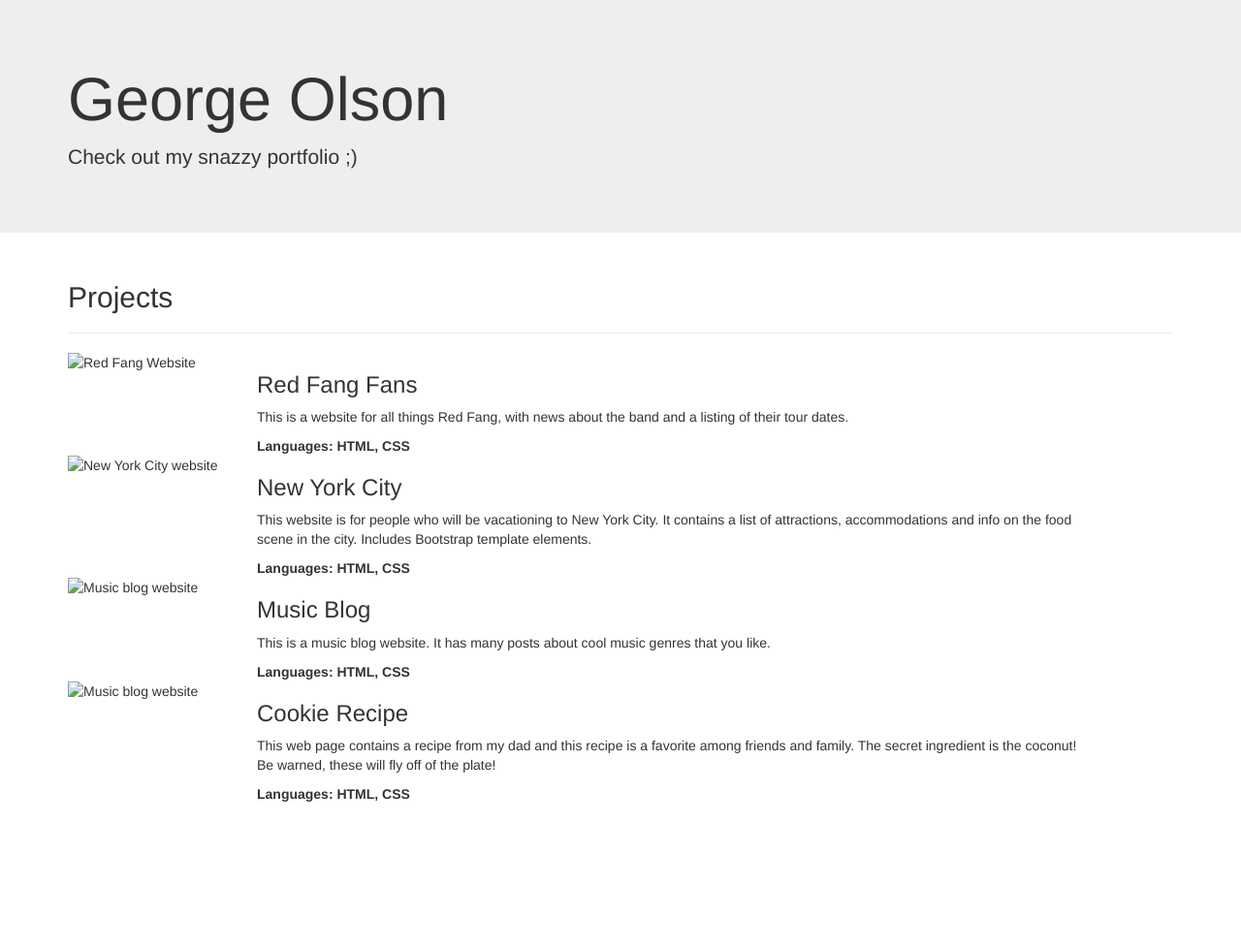
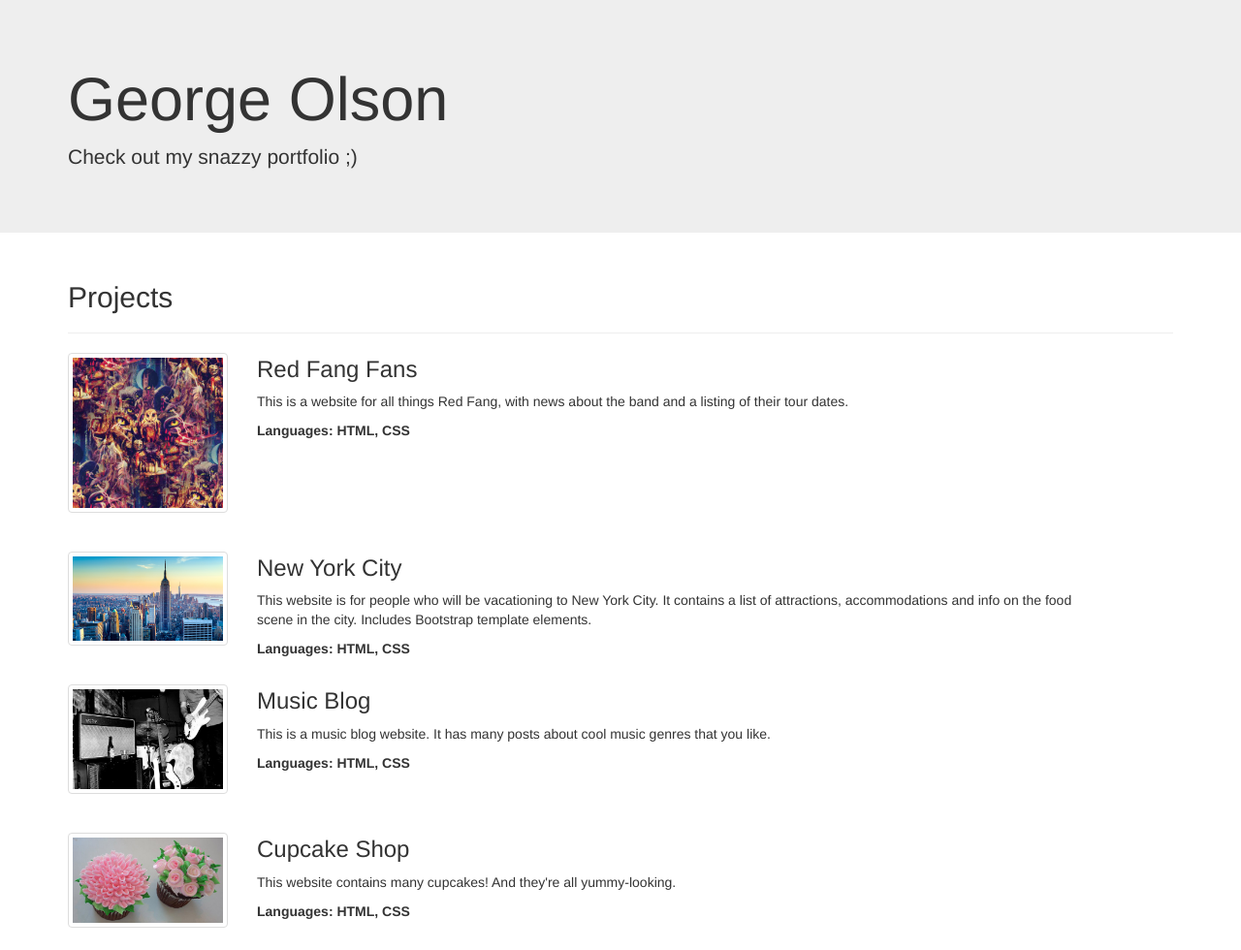
Before and after one commit to georgeolson92/portfolio, a plain HTML site: page index.html in a window 1280 px wide. Shown: the whole page at 97% size. Before the commit the page ends 829 px from the top, so only its background shows below. Drawn offline with nearby package versions, Linux system fonts and the light colour scheme.

Commit message:
Add content to listings of projects such as title, description and image with link to github page

```diff
--- a/css/styles.css
+++ b/css/styles.css
@@ -5,3 +5,11 @@
 }
 
 /* Projects */
+
+.project {
+  margin-bottom: 20px;
+}
+
+.project h3{
+  margin-top: 4px;
+}
--- a/index.html
+++ b/index.html
@@ -27,7 +27,9 @@
         <div class="project">
           <div class="row">
             <div class="col-md-2">
-              <img src="img/redfang.jpg" class="img-responsive" alt="Red Fang Website">
+              <a href="http://georgeolson92.github.io/band-webpage/">
+                <img src="img/redfang.jpg" class="img-responsive thumbnail" alt="Red Fang Website">
+              </a>
             </div>
             <div class="col-md-9">
               <h3>Red Fang Fans</h3>
@@ -40,7 +42,9 @@
         <div class="project">
           <div class="row">
             <div class="col-md-2">
-              <img src="img/newyork.jpg" class="img-responsive" alt="New York City website">
+              <a href="http://georgeolson92.github.io/vacation/">
+                <img src="img/newyork.jpg" class="img-responsive thumbnail" alt="New York City website">
+              </a>
             </div>
             <div class="col-md-9">
               <h3>New York City</h3>
@@ -53,7 +57,9 @@
         <div class="project">
           <div class="row">
             <div class="col-md-2">
-              <img src="img/music.jpg" class="img-responsive" alt="Music blog website">
+              <a href="http://georgeolson92.github.io/blog/">
+                <img src="img/blog.jpg" class="img-responsive thumbnail" alt="Music blog website">
+              </a>
             </div>
             <div class="col-md-9">
               <h3>Music Blog</h3>
@@ -66,11 +72,13 @@
         <div class="project">
           <div class="row">
             <div class="col-md-2">
-              <img src="img/music.jpg" class="img-responsive" alt="Music blog website">
+              <a href="http://georgeolson92.github.io/cupcake-shop/">
+                <img src="img/cupcake.jpg" class="img-responsive thumbnail" alt="Cupcake shop website">
+              </a>
             </div>
             <div class="col-md-9">
-              <h3>Cookie Recipe</h3>
-              <p>This web page contains a recipe from my dad and this recipe is a favorite among friends and family. The secret ingredient is the coconut! Be warned, these will fly off of the plate!</p>
+              <h3>Cupcake Shop</h3>
+              <p>This website contains many cupcakes! And they're all yummy-looking.</p>
               <strong>Languages: HTML, CSS</strong>
             </div>
           </div>
```
Also changed, not shown: img/blog.jpg (added), img/cupcake.jpg (added), img/newyork.jpg (added), img/redfang.jpg (added).
